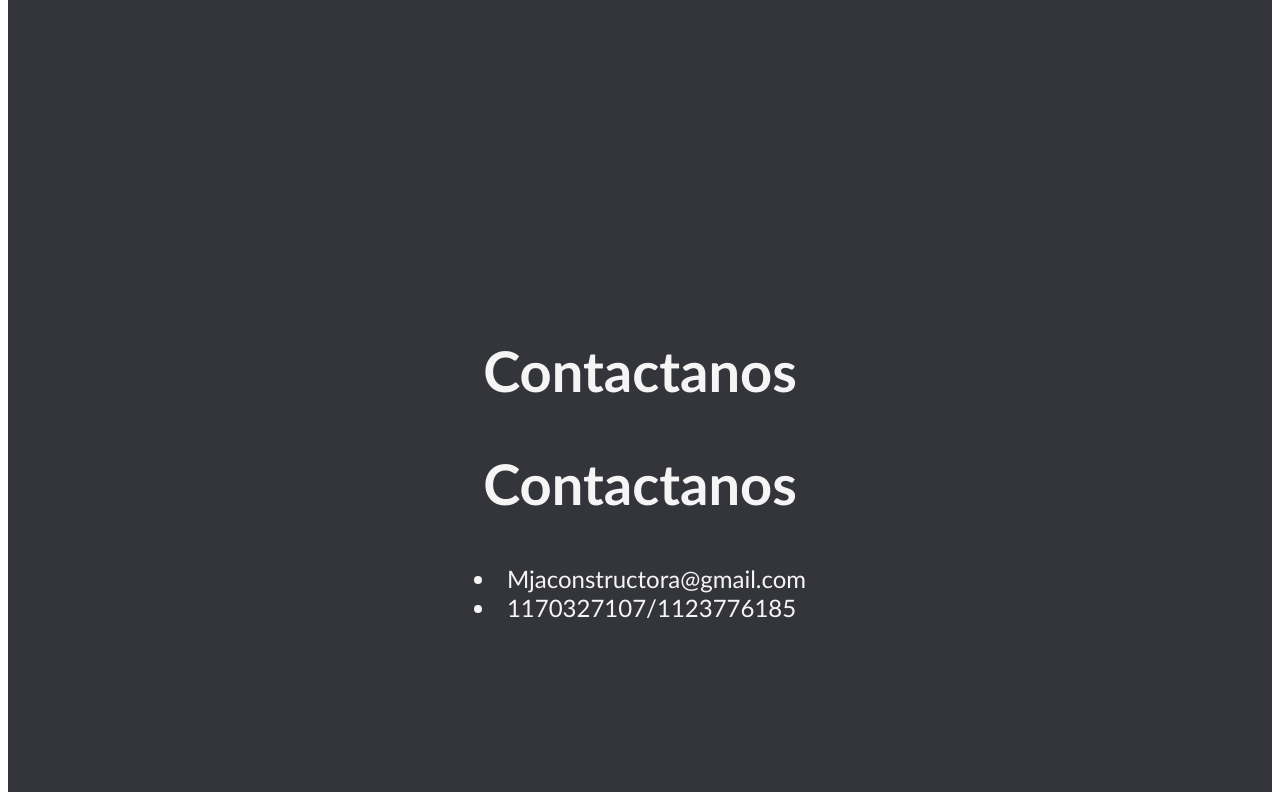
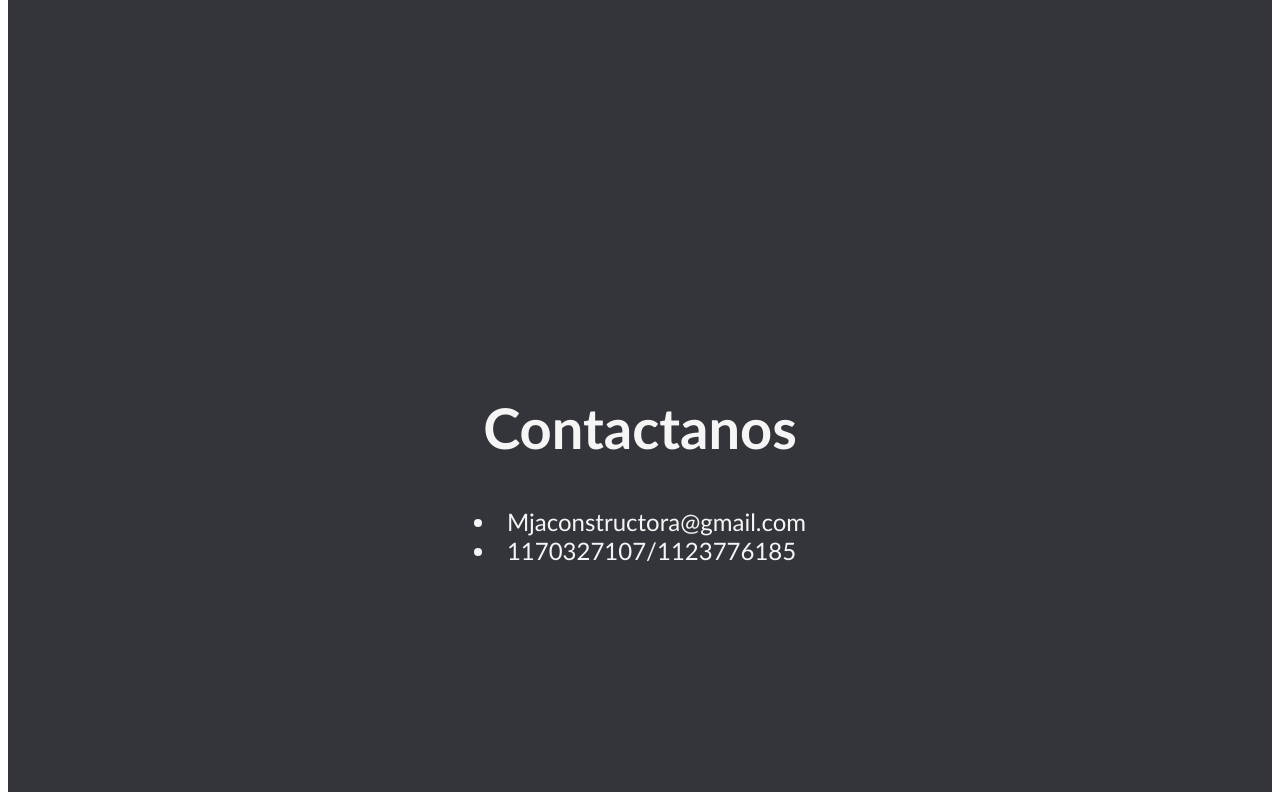
Before and after one commit to JujiAnnibaldi01/index.html, a plain HTML site: page index.html in a window 1280 px wide. Shown: the part 1888-2688 px from the top of the page. Drawn offline with Linux system fonts and the light colour scheme.

Commit message:
index.html

```diff
--- a/index.html
+++ b/index.html
@@ -52,11 +52,10 @@
     <section class="section__contact" id="contact">
         <div class="contact__header">
             <h2 class="contact__h2">Contactanos</h2>
-                        <h2 class="contact__h2">Contactanos</h2>
             <a>
-             <li> Mjaconstructora@gmail.com</li>
-              <li>1170327107/1123776185</li>
-              </a>
+                <li> Mjaconstructora@gmail.com</li>
+                <li>1170327107/1123776185</li>
+            </a>
         </div>
     </section>
 
```
